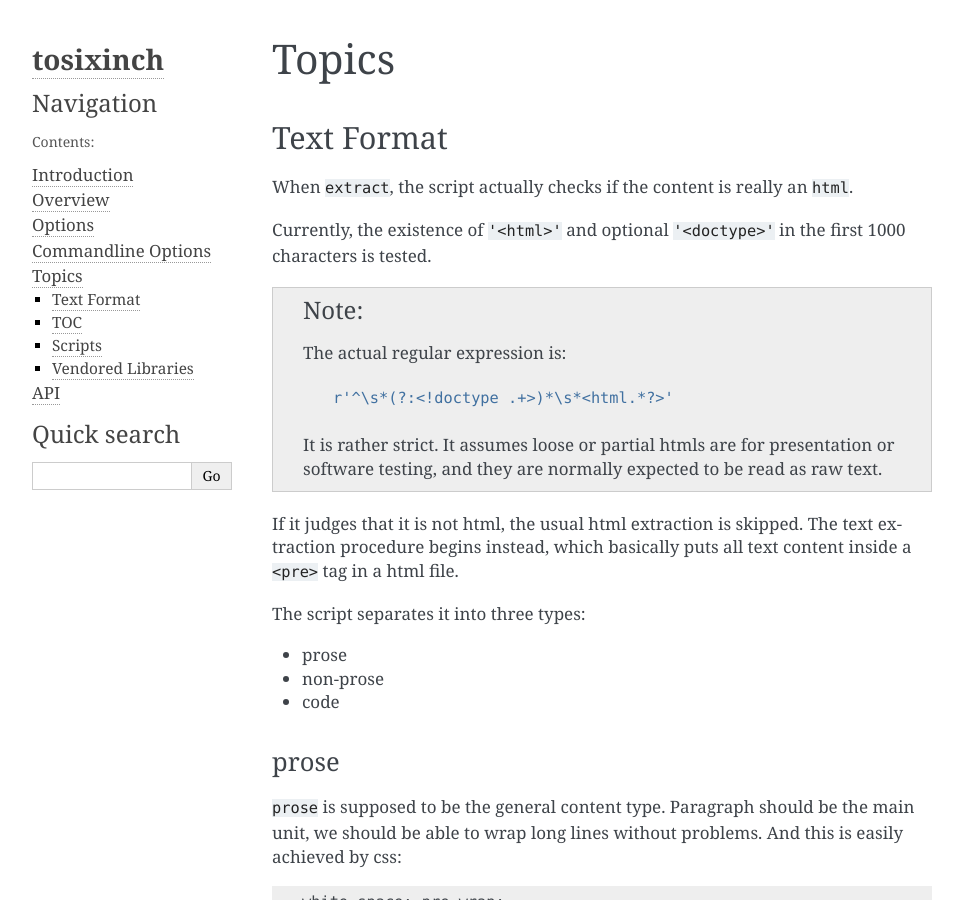
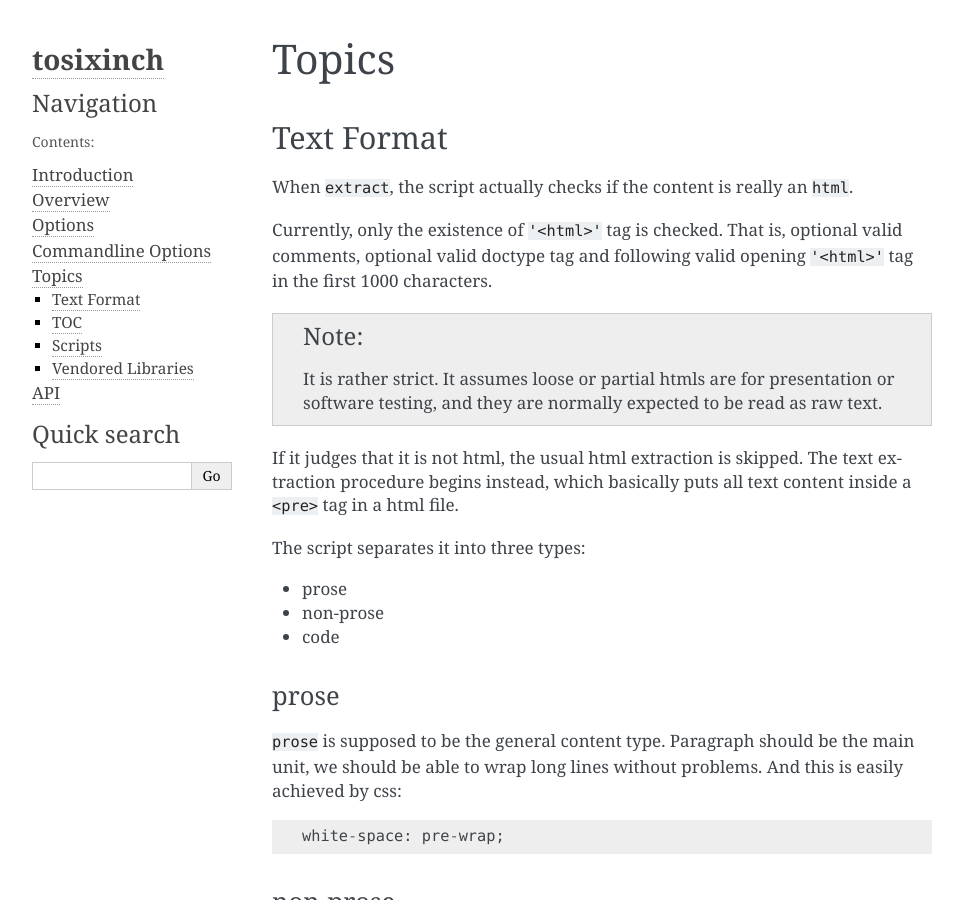
Before and after one commit to openandclose/tosixinch, a Sphinx documentation site: the page built from docs/topics.rst, in a window 1280 px wide and 900 px high. Shown: the whole window, without its empty margins (148-1111 px from the left). Built offline with Sphinx 7.4.7, drawn with Linux system fonts in a browser that asks for light colours.

Commit message:
Fix HTMLFILE regex
Loosely follow W3C HTML5.2 8.1 'Writing HTML documents'.

```diff
--- a/docs/topics.rst
+++ b/docs/topics.rst
@@ -10,14 +10,11 @@ Text Format
 When ``extract``, the script actually checks
 if the content is really an ``html``.
 
-Currently, the existence of  ``'<html>'`` and optional ``'<doctype>'``
-in the first 1000 characters is tested.
+Currently, only the existence of  ``'<html>'`` tag is checked.
+That is, optional valid comments, optional valid doctype tag
+and following valid opening ``'<html>'`` tag in the first 1000 characters.
 
 .. note::
-    The actual regular expression is::
-
-        r'^\s*(?:<!doctype .+>)*\s*<html.*?>'
-
     It is rather strict.
     It assumes loose or partial htmls are for presentation or software testing,
     and they are normally expected to be read as raw text.
```
Also changed, not shown: 1 other file.
